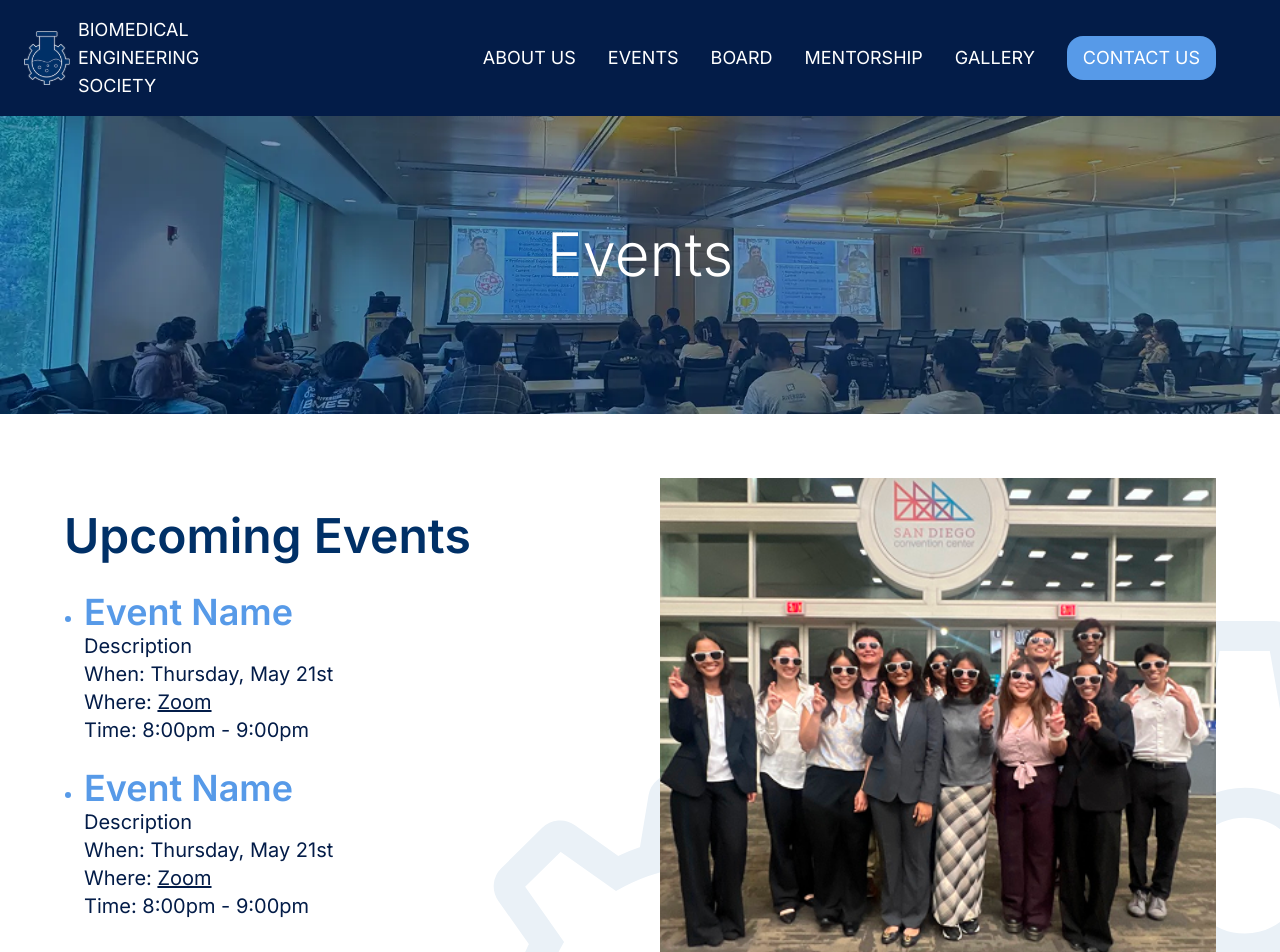
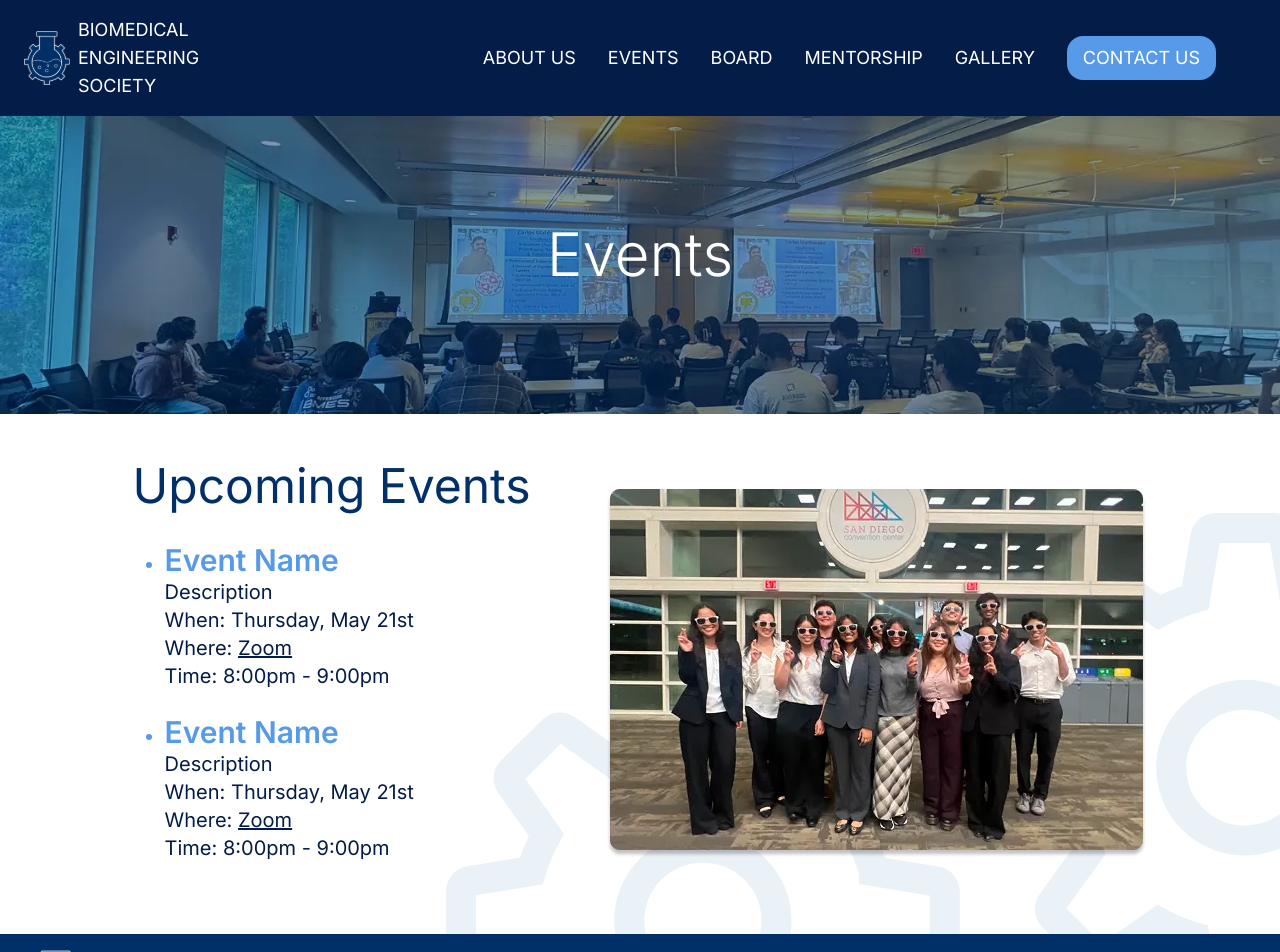
Before and after one commit to acm-ucr/bmes-website, a Next.js app: page /events in a window 1280 px wide. Shown: the top 952 px of the page. Built offline with nearby package versions, Linux system fonts and the light colour scheme.

Commit message:
Upcoming events fixes

```diff
--- a/src/components/events/EventCard.tsx
+++ b/src/components/events/EventCard.tsx
@@ -10,7 +10,9 @@ interface EventProps {
 
 const EventCard = ({ name, description, date, location, time }: EventProps) => (
   <div className="mb-6 text-xl">
-    <div className="text-bmes-blue-300 text-4xl font-semibold">{name}</div>
+    <div className="text-bmes-blue-300 font-semibold md:text-2xl lg:text-3xl">
+      {name}
+    </div>
     <div className="text-bmes-blue-100">{description}</div>
     <div className="text-bmes-blue-100">When: {date}</div>
     <div className="text-bmes-blue-100">
--- a/src/components/events/Upcoming.tsx
+++ b/src/components/events/Upcoming.tsx
@@ -1,69 +1,77 @@
+"use client";
+
 import Image from "next/image";
+import { motion } from "motion/react";
 
 import BigBottomRightGear from "@/public/upcoming/big-bottom-right-gear.svg";
 import BigBottomGear from "@/public/upcoming/big-bottom-gear.svg";
 import SmallRightGear from "@/public/upcoming/small-right-gear.svg";
 import SmallBottomRightGear from "@/public/upcoming/small-bottom-right-gear.svg";
-import image from "@/public/upcoming/image.webp";
+import GroupConvention from "@/public/upcoming/groupConvention.webp";
 
 import EventCard from "@/components/events/EventCard";
 import events from "@/data/events";
 
+const eventAnimation = {
+  initial: { x: 20, opacity: 0 },
+  whileInView: { x: 0, opacity: 1 },
+  transition: { duration: 0.8 },
+  viewport: { once: true },
+};
+
 const Upcoming = () => {
   return (
-    <section className="relative overflow-hidden bg-white px-4 py-16 sm:px-6 md:px-10 lg:px-16">
-      <div className="mx-auto flex max-w-7xl flex-col gap-10 lg:flex-row lg:items-center">
-        <div className="relative z-10 w-full lg:w-1/2">
-          <div className="text-bmes-blue-200 mb-8 text-3xl font-semibold sm:text-4xl md:text-5xl">
-            Upcoming Events
-          </div>
-          <ul className="text-bmes-blue-300 list-disc space-y-6 pl-5 text-base sm:text-lg md:text-xl">
+    <div className="relative overflow-hidden py-8 lg:h-[65vh]">
+      <div className="flex h-full flex-col items-center justify-around md:gap-6 lg:w-5/6 lg:flex-row lg:place-self-center">
+        <div className="text-bmes-blue-200 text-5xl">
+          <motion.div {...eventAnimation}>Upcoming Events</motion.div>
+          <ul className="text-bmes-blue-300 mt-8 list-disc pl-8 text-lg md:text-xl">
             {events.map((event, index) => (
-              <li key={index}>
+              <motion.li
+                {...eventAnimation}
+                transition={{ delay: (index + 2) * 0.2 }}
+                key={index}
+              >
                 <EventCard {...event} />
-              </li>
+              </motion.li>
             ))}
           </ul>
         </div>
 
-        <div className="relative z-10 w-full lg:w-1/2">
-          <div className="relative mx-auto h-[260px] max-w-xl overflow-hidden sm:h-[340px] md:h-[420px] lg:h-[500px]">
-            <Image
-              src={image}
-              alt="Portrait of BMES group at the San Diego convention center"
-              aria-hidden="true"
-              fill
-              className="object-cover"
-            />
-          </div>
-        </div>
+        <motion.div {...eventAnimation} transition={{ delay: 0.2 }}>
+          <Image
+            src={GroupConvention}
+            alt="Portrait of BMES group at the San Diego convention center"
+            className="p-8 lg:p-0"
+          />
+        </motion.div>
       </div>
 
       <Image
         src={BigBottomRightGear}
         alt="Decorative gear at the bottom right corner"
         aria-hidden="true"
-        className="pointer-events-none absolute right-0 bottom-0 z-0 hidden md:block"
+        className="pointer-events-none absolute right-0 bottom-0 -z-10 hidden md:block"
       />
       <Image
         src={BigBottomGear}
         alt="Decorative gear at the bottom edge"
         aria-hidden="true"
-        className="pointer-events-none absolute right-1/4 bottom-0 z-0 hidden md:block"
+        className="pointer-events-none absolute right-1/3 bottom-0 -z-10 hidden md:block lg:right-1/4"
       />
       <Image
         src={SmallRightGear}
         alt="Decorative small gear at the right edge"
         aria-hidden="true"
-        className="pointer-events-none absolute top-1/2 right-0 z-0 block md:hidden"
+        className="pointer-events-none absolute top-1/2 right-0 -z-10 block md:hidden"
       />
       <Image
         src={SmallBottomRightGear}
         alt="Decorative small gear at the bottom right corner"
         aria-hidden="true"
-        className="pointer-events-none absolute right-0 bottom-0 z-0 block md:hidden"
+        className="pointer-events-none absolute right-0 bottom-0 -z-10 block md:hidden"
       />
-    </section>
+    </div>
   );
 };
 
```
Also changed, not shown: public/upcoming/groupConvention.webp (added), public/upcoming/image.webp (deleted).
